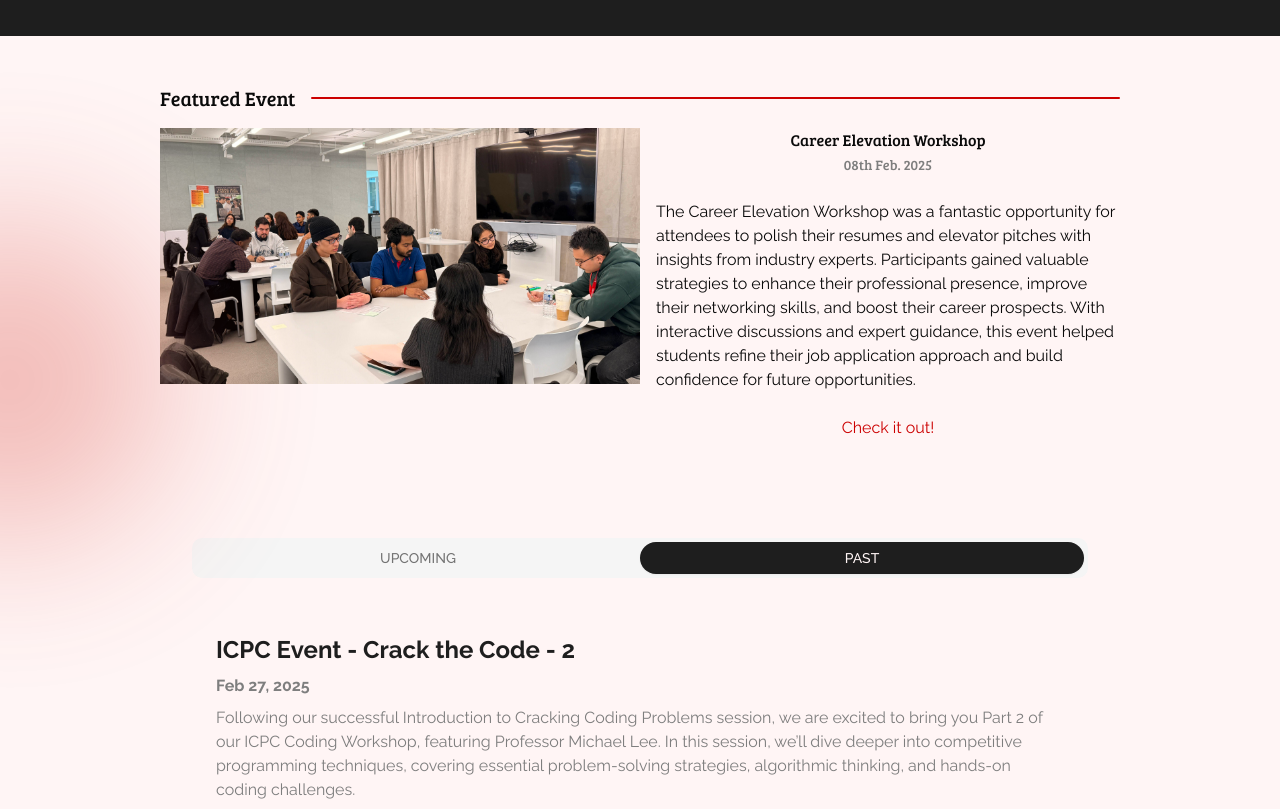
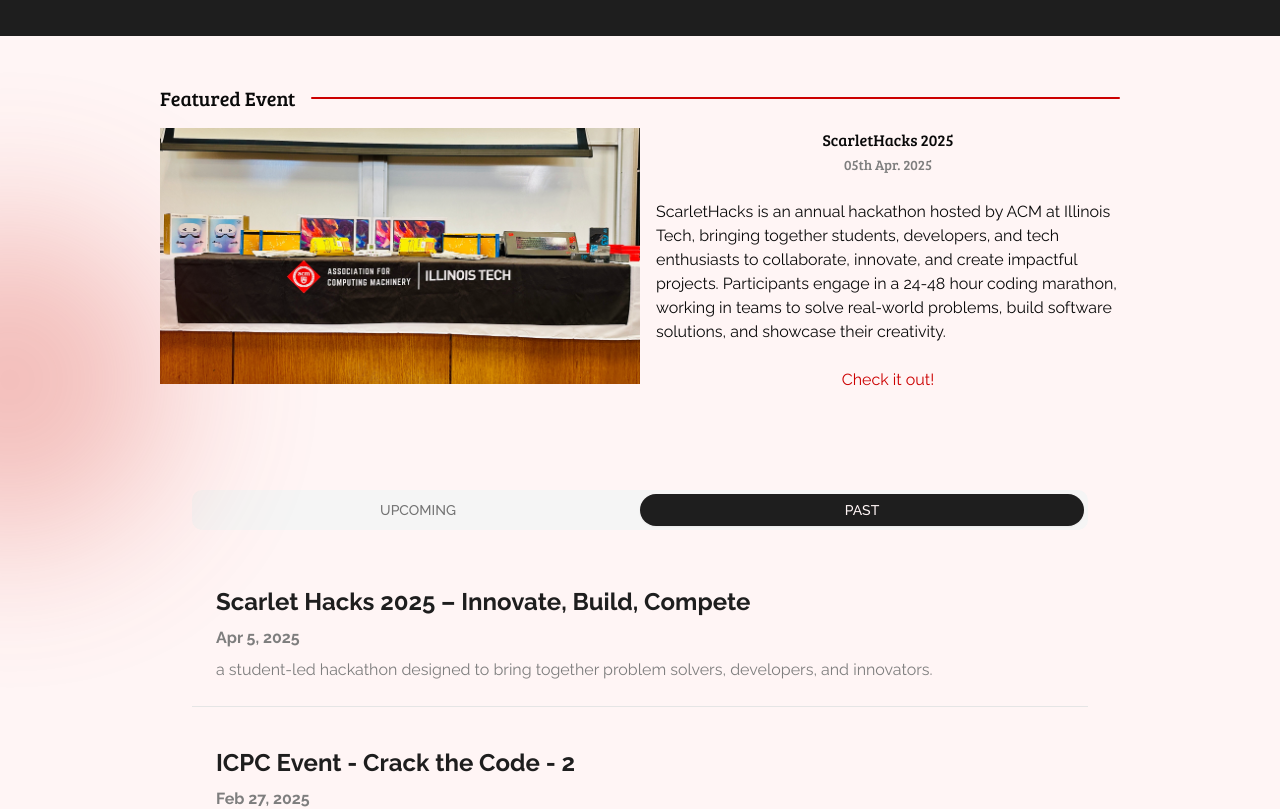
Before and after one commit to iitacm/iitacm1.github.io, a Next.js app: page /events in a window 1280 px wide. Shown: the part 380-1189 px from the top of the page. Built offline with nearby package versions, Linux system fonts and the light colour scheme.

Commit message:
Update Featured Event and the Events Tabs

```diff
--- a/components/events/events-tabs.tsx
+++ b/components/events/events-tabs.tsx
@@ -8,6 +8,16 @@
 const upcomingEvents: Event[] = []
 
 const pastEvents: Event[] = [
+  {
+    name: "Scarlet Hacks 2025 – Innovate, Build, Compete",
+    description: "a student-led hackathon designed to bring together problem solvers, developers, and innovators.",
+    date: "2025-04-05 08:00",
+    endDate: "2025-04-06 14:30",
+    location: "Stuart Building, Chicago, IL",
+    place: "SB 107",
+    timezone: "America/Chicago",
+    link: "https://www.linkedin.com/posts/acm-iit_scarlethacks-hackathon-innovation-activity-7310521446995214336-IFXH?utm_source=share&utm_medium=member_desktop&rcm=ACoAACEEUYEBfR38tezSmfZ_VCQFeUnQkTa7YhY"
+  },
   {
     name: "ICPC Event - Crack the Code - 2",
     description: "Following our successful Introduction to Cracking Coding Problems session, we are excited to bring you Part 2 of our ICPC Coding Workshop, featuring Professor Michael Lee. In this session, we\’ll dive deeper into competitive programming techniques, covering essential problem-solving strategies, algorithmic thinking, and hands-on coding challenges.",
--- a/components/events/featured-event.tsx
+++ b/components/events/featured-event.tsx
@@ -2,7 +2,7 @@
 import Link from "next/link";
 
 export const FeaturedEventSection = () => {
-    const featuredEventImage = "/assets/acm_pictures/featured_event_2.jpg";
+    const featuredEventImage = "/assets/acm_pictures/featured_event_4.jpg";
 
     return (
         <section className="w-full mt-8 mb-16 px-8 lg:px-24 max-w-6xl mx-auto">
@@ -20,14 +20,13 @@
                     className="w-full h-full object-cover layout-fit"/>
                 </div>
                 <div className="flex-1 flex flex-col gap-4">
-                    <h2 className="h-auto mb-4 lg:h-1/3 lg:mb-2 text-center">Career Elevation Workshop <br /><span className="text-sm text-gray">08th Feb. 2025</span></h2>
+                    <h2 className="h-auto mb-4 lg:h-1/3 lg:mb-2 text-center">ScarletHacks 2025 <br /><span className="text-sm text-gray">05th Apr. 2025</span></h2>
                     <p className="h-auto mb-4 lg:h-2/3 lg:mb-2 font-raleway">
-                    The Career Elevation Workshop was a fantastic opportunity for attendees to polish their resumes and elevator pitches with insights from industry experts. Participants gained valuable strategies to enhance their professional presence, improve their networking skills, and boost their career prospects.
-                    With interactive discussions and expert guidance, this event helped students refine their job application approach and build confidence for future opportunities.
+                    ScarletHacks is an annual hackathon hosted by ACM at Illinois Tech, bringing together students, developers, and tech enthusiasts to collaborate, innovate, and create impactful projects. Participants engage in a 24-48 hour coding marathon, working in teams to solve real-world problems, build software solutions, and showcase their creativity.
                     </p>
                     <div className="flex flex-row justify-center font-raleway">
                         {/* Links and Socials Here */}
-                        <Link target="_blank" href="https://www.linkedin.com/posts/acm-iit_careergrowth-resumeworkshop-networking-activity-7296014612955574272-LJxg?utm_source=share&utm_medium=member_desktop&rcm=ACoAACEEUYEBfR38tezSmfZ_VCQFeUnQkTa7YhY" className="text-accent-color-primary transition pb-px border-b border-transparent hover:border-accent-color-primary">Check it out!</Link>
+                        <Link target="_blank" href="https://www.linkedin.com/posts/acm-iit_scarlethacks-hackathon-innovation-activity-7310521446995214336-IFXH?utm_source=share&utm_medium=member_desktop&rcm=ACoAACEEUYEBfR38tezSmfZ_VCQFeUnQkTa7YhY" className="text-accent-color-primary transition pb-px border-b border-transparent hover:border-accent-color-primary">Check it out!</Link>
                     </div>
                 </div>
             </div>
```
Also changed, not shown: public/assets/acm_pictures/featured_event_3.jpg (added), public/assets/acm_pictures/featured_event_4.jpg (added).
